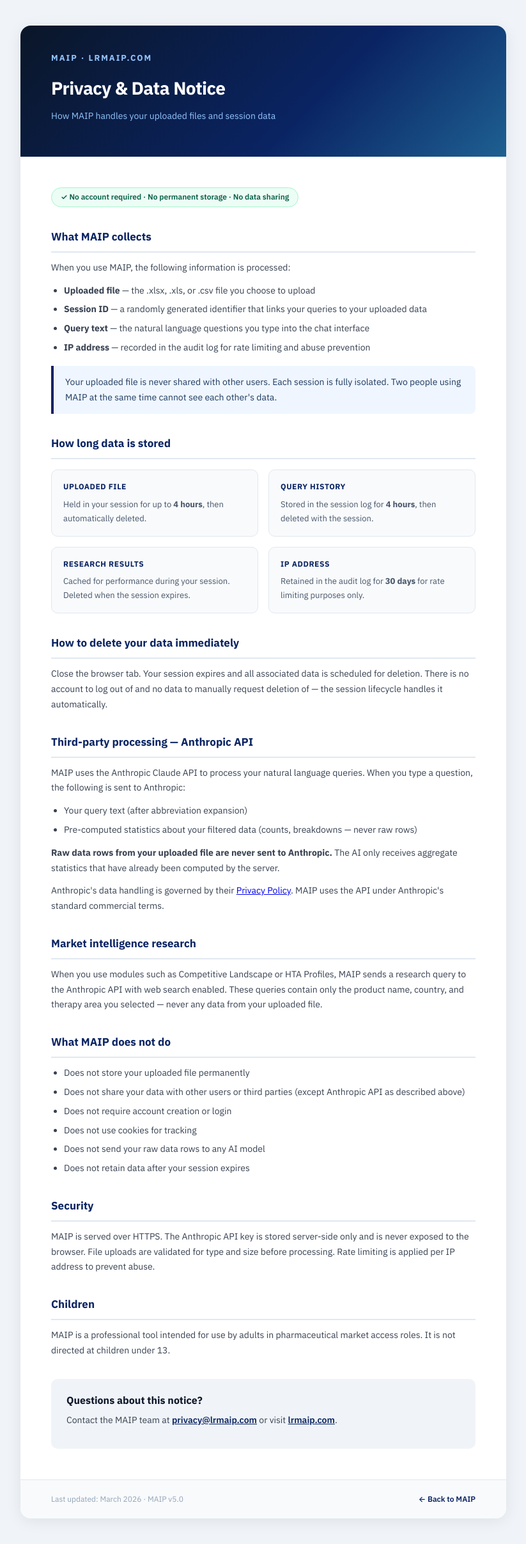
After one commit to fareedkhan27/maip-v5, a Python web app: template templates/privacy.html in a window 1280 px wide. The commit adds this page. Shown: the whole page at 64% size, without its empty margins (228-1051 px from the left). Run offline with Jinja, Linux system fonts and the light colour scheme; the template is opened without the code that fills it, so the values that code supplies are empty.

Commit message:
Phase 4: rate limits, onboarding update, privacy page — lrmaip.com

```diff
--- /dev/null
+++ b/templates/privacy.html
@@ -0,0 +1,242 @@
+<!DOCTYPE html>
+<html lang="en">
+<head>
+<meta charset="UTF-8">
+<meta name="viewport" content="width=device-width, initial-scale=1.0">
+<title>Privacy &amp; Data Notice — MAIP</title>
+<link rel="preconnect" href="https://fonts.googleapis.com">
+<link href="https://fonts.googleapis.com/css2?family=IBM+Plex+Sans:wght@300;400;500;600;700&display=swap" rel="stylesheet">
+<style>
+  *, *::before, *::after { box-sizing: border-box; margin: 0; padding: 0; }
+  body {
+    font-family: 'IBM Plex Sans', -apple-system, Helvetica, sans-serif;
+    background: #F0F4F8;
+    color: #0F172A;
+    line-height: 1.7;
+    padding: 40px 20px;
+  }
+  .container {
+    max-width: 760px;
+    margin: 0 auto;
+    background: white;
+    border-radius: 16px;
+    box-shadow: 0 4px 24px rgba(0,0,0,0.08);
+    overflow: hidden;
+  }
+  .header {
+    background: linear-gradient(135deg, #0A1628 0%, #0A2463 60%, #1E6091 100%);
+    padding: 40px 48px;
+    color: white;
+  }
+  .header .logo {
+    font-size: 13px;
+    font-weight: 700;
+    letter-spacing: 2px;
+    color: #93C5FD;
+    margin-bottom: 12px;
+    text-transform: uppercase;
+  }
+  .header h1 {
+    font-size: 28px;
+    font-weight: 700;
+    margin-bottom: 8px;
+    letter-spacing: -0.02em;
+  }
+  .header p {
+    color: #93C5FD;
+    font-size: 14px;
+  }
+  .body { padding: 48px; }
+  .badge {
+    display: inline-block;
+    background: #ECFDF5;
+    color: #065F46;
+    border: 1px solid #A7F3D0;
+    border-radius: 20px;
+    padding: 4px 14px;
+    font-size: 12px;
+    font-weight: 600;
+    margin-bottom: 32px;
+  }
+  h2 {
+    font-size: 17px;
+    font-weight: 700;
+    color: #0A2463;
+    margin: 32px 0 12px;
+    padding-bottom: 8px;
+    border-bottom: 2px solid #E2E8F0;
+  }
+  h2:first-of-type { margin-top: 0; }
+  p { font-size: 14px; color: #374151; margin-bottom: 12px; }
+  ul { padding-left: 20px; margin-bottom: 12px; }
+  li { font-size: 14px; color: #374151; margin-bottom: 6px; }
+  .highlight {
+    background: #EFF6FF;
+    border-left: 4px solid #0A2463;
+    border-radius: 0 8px 8px 0;
+    padding: 14px 18px;
+    margin: 16px 0;
+    font-size: 14px;
+    color: #1E3A5F;
+  }
+  .grid {
+    display: grid;
+    grid-template-columns: 1fr 1fr;
+    gap: 16px;
+    margin: 16px 0;
+  }
+  .card {
+    background: #F8FAFC;
+    border: 1px solid #E2E8F0;
+    border-radius: 10px;
+    padding: 16px 18px;
+  }
+  .card-title {
+    font-size: 12px;
+    font-weight: 700;
+    color: #0A2463;
+    text-transform: uppercase;
+    letter-spacing: 0.05em;
+    margin-bottom: 6px;
+  }
+  .card p { margin: 0; font-size: 13px; color: #475569; }
+  .contact {
+    background: #F0F4F8;
+    border-radius: 10px;
+    padding: 20px 24px;
+    margin-top: 32px;
+  }
+  .contact a { color: #0A2463; font-weight: 600; }
+  .footer {
+    border-top: 1px solid #E2E8F0;
+    padding: 20px 48px;
+    display: flex;
+    justify-content: space-between;
+    align-items: center;
+    background: #F8FAFC;
+  }
+  .footer span { font-size: 12px; color: #94A3B8; }
+  .footer a {
+    font-size: 12px;
+    color: #0A2463;
+    text-decoration: none;
+    font-weight: 600;
+  }
+  @media (max-width: 600px) {
+    .body { padding: 24px; }
+    .header { padding: 28px 24px; }
+    .grid { grid-template-columns: 1fr; }
+    .footer { flex-direction: column; gap: 8px; text-align: center; }
+  }
+</style>
+</head>
+<body>
+<div class="container">
+
+  <div class="header">
+    <div class="logo">MAIP · lrmaip.com</div>
+    <h1>Privacy &amp; Data Notice</h1>
+    <p>How MAIP handles your uploaded files and session data</p>
+  </div>
+
+  <div class="body">
+
+    <div class="badge">✓ No account required · No permanent storage · No data sharing</div>
+
+    <h2>What MAIP collects</h2>
+    <p>When you use MAIP, the following information is processed:</p>
+    <ul>
+      <li><strong>Uploaded file</strong> — the .xlsx, .xls, or .csv file you choose to upload</li>
+      <li><strong>Session ID</strong> — a randomly generated identifier that links your queries to your uploaded data</li>
+      <li><strong>Query text</strong> — the natural language questions you type into the chat interface</li>
+      <li><strong>IP address</strong> — recorded in the audit log for rate limiting and abuse prevention</li>
+    </ul>
+
+    <div class="highlight">
+      Your uploaded file is never shared with other users. Each session is fully isolated.
+      Two people using MAIP at the same time cannot see each other's data.
+    </div>
+
+    <h2>How long data is stored</h2>
+    <div class="grid">
+      <div class="card">
+        <div class="card-title">Uploaded file</div>
+        <p>Held in your session for up to <strong>4 hours</strong>, then automatically deleted.</p>
+      </div>
+      <div class="card">
+        <div class="card-title">Query history</div>
+        <p>Stored in the session log for <strong>4 hours</strong>, then deleted with the session.</p>
+      </div>
+      <div class="card">
+        <div class="card-title">Research results</div>
+        <p>Cached for performance during your session. Deleted when the session expires.</p>
+      </div>
+      <div class="card">
+        <div class="card-title">IP address</div>
+        <p>Retained in the audit log for <strong>30 days</strong> for rate limiting purposes only.</p>
+      </div>
+    </div>
+
+    <h2>How to delete your data immediately</h2>
+    <p>Close the browser tab. Your session expires and all associated data is
+    scheduled for deletion. There is no account to log out of and no data to
+    manually request deletion of — the session lifecycle handles it automatically.</p>
+
+    <h2>Third-party processing — Anthropic API</h2>
+    <p>MAIP uses the Anthropic Claude API to process your natural language queries.
+    When you type a question, the following is sent to Anthropic:</p>
+    <ul>
+      <li>Your query text (after abbreviation expansion)</li>
+      <li>Pre-computed statistics about your filtered data (counts, breakdowns — never raw rows)</li>
+    </ul>
+    <p><strong>Raw data rows from your uploaded file are never sent to Anthropic.</strong>
+    The AI only receives aggregate statistics that have already been computed by the server.</p>
+    <p>Anthropic's data handling is governed by their
+    <a href="https://www.anthropic.com/privacy" target="_blank">Privacy Policy</a>.
+    MAIP uses the API under Anthropic's standard commercial terms.</p>
+
+    <h2>Market intelligence research</h2>
+    <p>When you use modules such as Competitive Landscape or HTA Profiles,
+    MAIP sends a research query to the Anthropic API with web search enabled.
+    These queries contain only the product name, country, and therapy area
+    you selected — never any data from your uploaded file.</p>
+
+    <h2>What MAIP does not do</h2>
+    <ul>
+      <li>Does not store your uploaded file permanently</li>
+      <li>Does not share your data with other users or third parties (except Anthropic API as described above)</li>
+      <li>Does not require account creation or login</li>
+      <li>Does not use cookies for tracking</li>
+      <li>Does not send your raw data rows to any AI model</li>
+      <li>Does not retain data after your session expires</li>
+    </ul>
+
+    <h2>Security</h2>
+    <p>MAIP is served over HTTPS. The Anthropic API key is stored server-side only
+    and is never exposed to the browser. File uploads are validated for type and
+    size before processing. Rate limiting is applied per IP address to prevent abuse.</p>
+
+    <h2>Children</h2>
+    <p>MAIP is a professional tool intended for use by adults in pharmaceutical
+    market access roles. It is not directed at children under 13.</p>
+
+    <div class="contact">
+      <strong>Questions about this notice?</strong><br>
+      <p style="margin-top:6px;">
+        Contact the MAIP team at
+        <a href="mailto:privacy@lrmaip.com">privacy@lrmaip.com</a>
+        or visit
+        <a href="https://lrmaip.com" target="_blank">lrmaip.com</a>.
+      </p>
+    </div>
+
+  </div>
+
+  <div class="footer">
+    <span>Last updated: March 2026 · MAIP v5.0</span>
+    <a href="/">← Back to MAIP</a>
+  </div>
+
+</div>
+</body>
+</html>
```
Also changed, not shown: app.py (+14 -3 lines), templates/index.html (+62 -1 lines).
